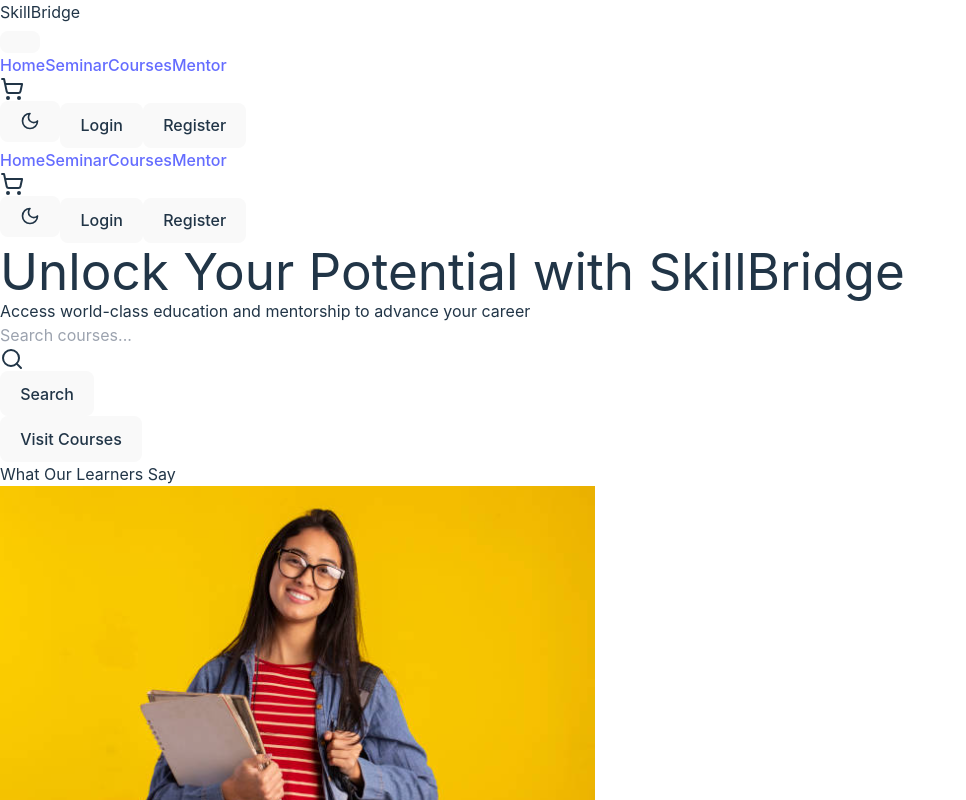
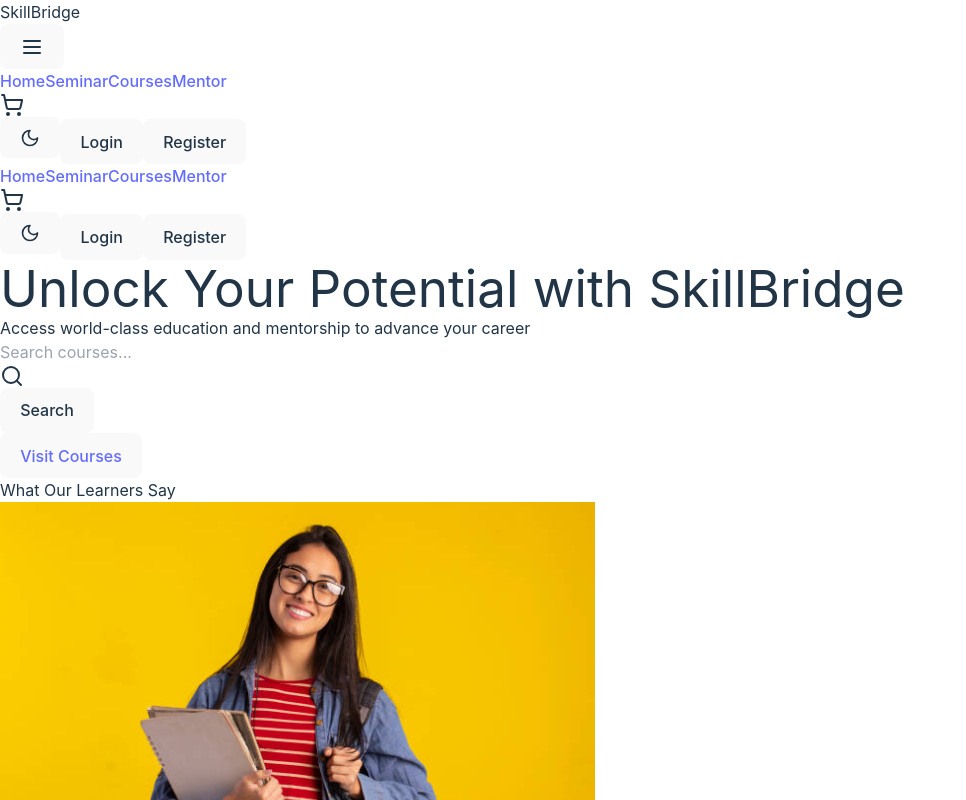
Before and after one commit to Amirul026/SkillBridge, a React (Vite) app in the folder frontend/: page / in a window 1280 px wide. Shown: the top 800 px of the page, without its empty margins (0-966 px from the left). Built offline with nearby package versions, Linux system fonts and the light colour scheme.

Commit message:
fixed the navbar

```diff
--- a/frontend/src/components/Layout.jsx
+++ b/frontend/src/components/Layout.jsx
@@ -6,6 +6,7 @@
   ChevronDown,
   LogOut,
   User,
+  Menu,
 } from "lucide-react";
 import { useNavigate, Link } from "react-router-dom";
 import { getProfile, logout, isAuthenticated } from "../services/authService";
@@ -83,6 +84,7 @@
       <button
         onClick={() => setIsProfileOpen(!isProfileOpen)}
         className="flex items-center space-x-3 focus:outline-none"
+        style={{ backgroundColor: isDarkMode ? "#333" : "#f9f9f9" }}
       >
         <div className="w-8 h-8 rounded-full overflow-hidden border-2 border-gray-200">
           <img
@@ -93,13 +95,13 @@
         </div>
         <span
           className={`font-medium ${
-            isDarkMode ? "text-white" : "text-gray-900"
+            isDarkMode ? "text-gray-100" : "text-gray-800"
           }`}
         >
           {user?.name}
         </span>
         <ChevronDown
-          className={`w-4 h-4 ${isDarkMode ? "text-white" : "text-gray-900"}`}
+          className={`w-4 h-4 ${isDarkMode ? "text-gray-100" : "text-gray-800"}`}
         />
       </button>
 
@@ -169,21 +171,11 @@
               className="md:hidden"
               onClick={() => setIsMenuOpen(!isMenuOpen)}
             >
-              <svg
+              <Menu
                 className={`w-6 h-6 ${
                   isDarkMode ? "text-white" : "text-gray-900"
                 }`}
-                fill="none"
-                stroke="currentColor"
-                viewBox="0 0 24 24"
-              >
-                <path
-                  strokeLinecap="round"
-                  strokeLinejoin="round"
-                  strokeWidth={2}
-                  d="M4 6h16M4 12h16M4 18h16"
-                />
-              </svg>
+              />
             </button>
 
             {/* Desktop Menu */}
@@ -313,13 +305,22 @@
                 </button>
                 {isAuthenticated() ? (
                   <div className="flex flex-col space-y-2">
-                    <div className="flex items-center space-x-2">
+                    <div
+                      className="flex items-center space-x-2"
+                      style={{ backgroundColor: isDarkMode ? "#333" : "#f9f9f9" }}
+                    >
                       <img
                         src={user?.picture || "/api/placeholder/32/32"}
                         alt="Profile"
                         className="w-8 h-8 rounded-full"
                       />
-                      <span>{user?.name}</span>
+                      <span
+                        className={`${
+                          isDarkMode ? "text-gray-100" : "text-gray-800"
+                        }`}
+                      >
+                        {user?.name}
+                      </span>
                     </div>
                     <button
                       onClick={() => {
--- a/frontend/src/pages/Homepage.jsx
+++ b/frontend/src/pages/Homepage.jsx
@@ -6,6 +6,7 @@
 import T2 from "../assets/images/t2.png";
 import T3 from "../assets/images/t3.png";
 import T4 from "../assets/images/t4.png";
+import { Link } from 'react-router-dom';
 
 const HomePage = ({ isDarkMode }) => {
   const testimonials = [
@@ -117,10 +118,15 @@
                 Search
               </button>
             </div>
+            <div>
+            <Link to="/courses">
+            <button className="px-8 py-3 bg-[#1e1a53] text-white rounded-full hover:bg-[#1e1a53]/90 transition duration-300">
+             Visit Courses
+           </button>
+         </Link>
+            </div>
 
-            <button className="px-8 py-3 bg-[#1e1a53] text-white rounded-full hover:bg-[#1e1a53]/90 transition duration-300">
-              Visit Courses
-            </button>
+
           </div>
         </div>
       </section>
```
